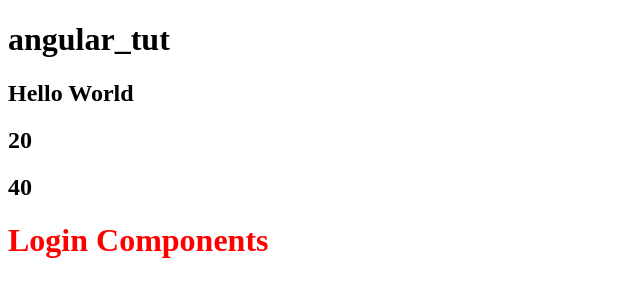
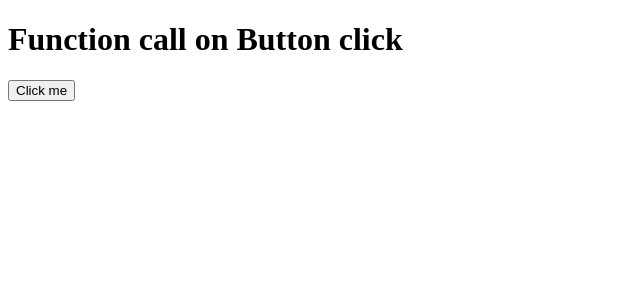
Before and after one commit to leonischu/Angular, an Angular app: page / in a window 1280 px wide. Shown: the top 300 px of the page, without its empty margins (0-640 px from the left). Built offline with nearby package versions, Linux system fonts and the light colour scheme.

Commit message:
Function call

```diff
--- a/src/app/app.html
+++ b/src/app/app.html
@@ -1,6 +1,2 @@
-
-<h1>{{title()}}</h1>
-<h2>{{name}}</h2>
-<h2>{{age}}</h2>
-<h2>{{getName(10,30)}}</h2>
-<app-login></app-login>
+<h1>Function call on Button click</h1>
+<button (click)="handleClickEvent()">Click me</button>
--- a/src/app/app.ts
+++ b/src/app/app.ts
@@ -1,18 +1,23 @@
 import { Component, signal } from '@angular/core';
 import { RouterOutlet } from '@angular/router';
-import { Login } from './login/login';
+
 
 @Component({
   selector: 'app-root',
-  imports: [RouterOutlet, Login],
+  imports: [RouterOutlet],
   templateUrl: './app.html',
   styleUrl: './app.css'
 })
 export class App {
-  protected readonly title = signal('angular_tut');
-  name = "Hello World"
-   age = 20
-   getName(a:number,b:number){
-    return a+b;
-   }
+  handleClickEvent(){
+
+    alert("Function called")
+    console.log("Function called")
+    this.otherFunction()
+  }
+
+  otherFunction(){
+    console.log("other function");
+  }
+
 }
--- a/src/app/login/login.html
+++ /dev/null
@@ -1 +0,0 @@
-<h1 style="color:red">Login Components</h1>
```
Also changed, not shown: src/app/login/login.ts (deleted, +0 -11 lines), src/app/login/login.css (deleted), 1 other file (tests, documents, lock files or other folders).
